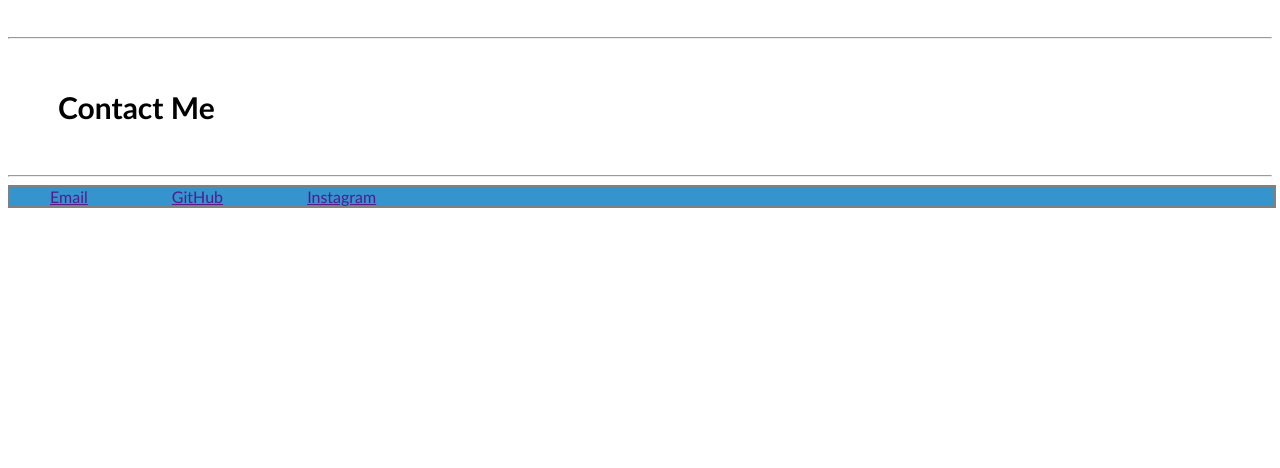
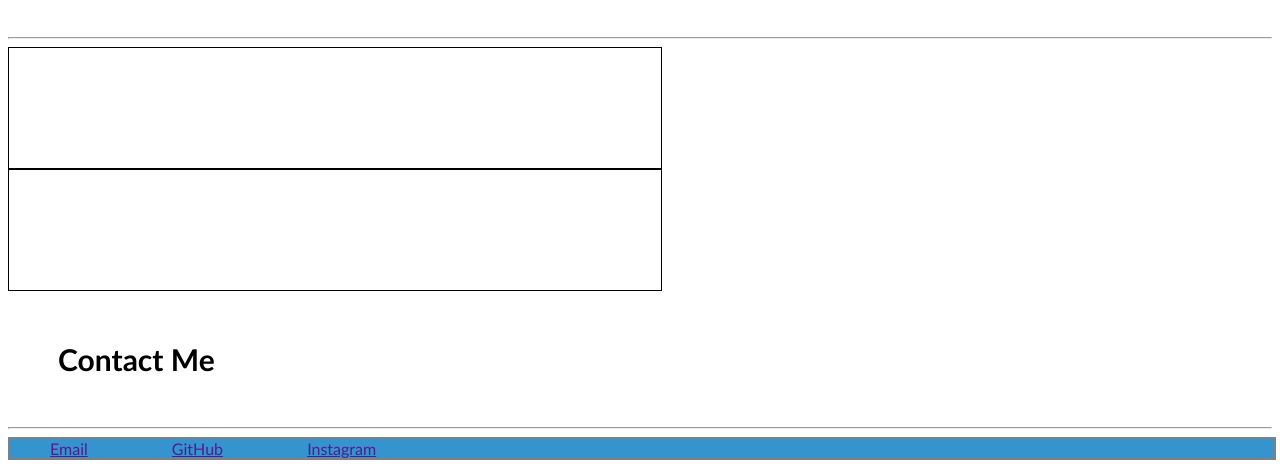
Before and after one commit to jlamond37/JulietLamondPortfolio, a plain HTML site: page index.html in a window 1280 px wide. Shown: the part 455-923 px from the top of the page. Before the commit the page ends 800 px from the top, so only its background shows below. Drawn offline with Linux system fonts and the light colour scheme.

Commit message:
JulietLamondPortfolio

```diff
--- a/index.html
+++ b/index.html
@@ -39,9 +39,19 @@
 <h4 id="Work">
   Work
 </h4>
+
 <hr>
 
-<h5 id="Contact Me">
+<section class= "bigcard">
+
+</section>
+
+<section class="smallcards">
+
+
+</section>
+
+<h5 id="ContactMe">
   Contact Me
 </h5>
 <hr>
--- a/style.css
+++ b/style.css
@@ -72,11 +72,33 @@ h4  {
     font-size: 30px;
 }
 
-h5  {
+#ContactMe  {
     padding-left: 50px;
     color: black;
     font-size: 30px;
 }
+
+.bigcard {
+    border-style: solid;
+    border-width: 1px;
+    height: 100px;
+    padding: 10px;
+    width: 50%;
+    display: flex;
+    justify-content: center;
+    align-items: center;
+  }
+
+  .smallcards {
+    border-style: solid;
+    border-width: 1px;
+    height: 100px;
+    padding: 10px;
+    width: 50%;
+    display: flex;
+    justify-content: center;
+    align-items: center;
+  }
 
 footer {
     overflow: hidden;
```
